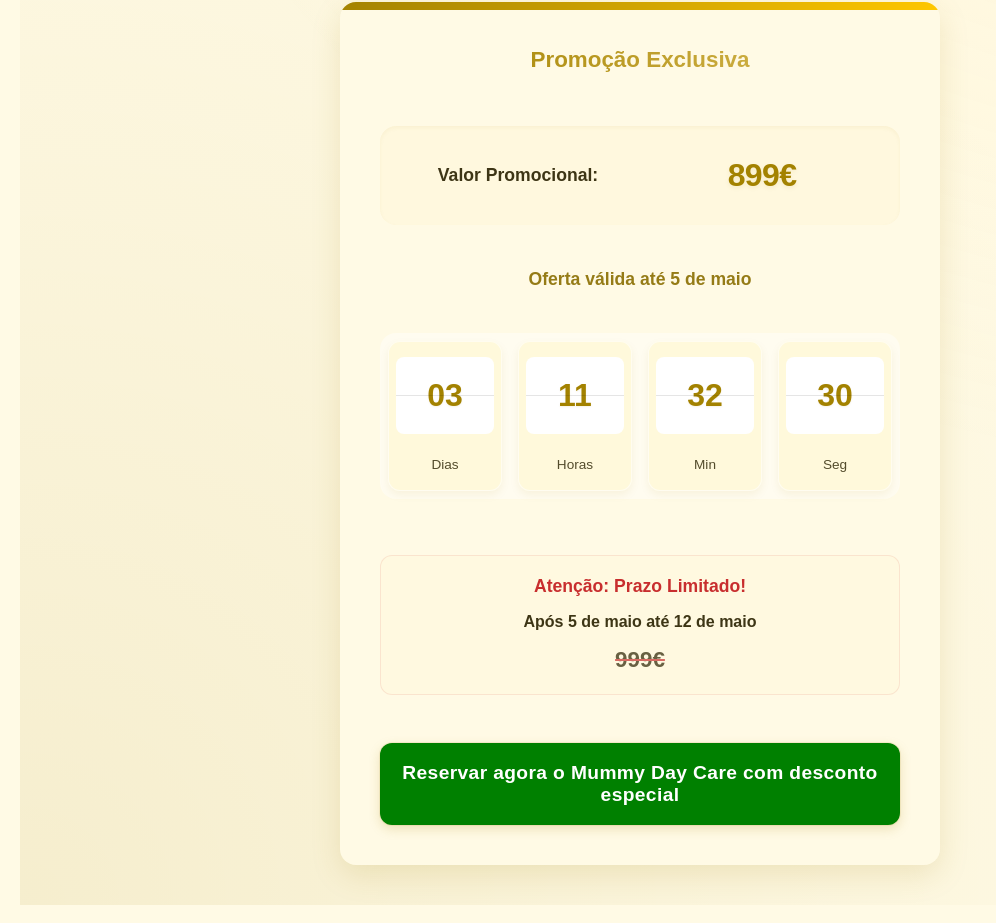
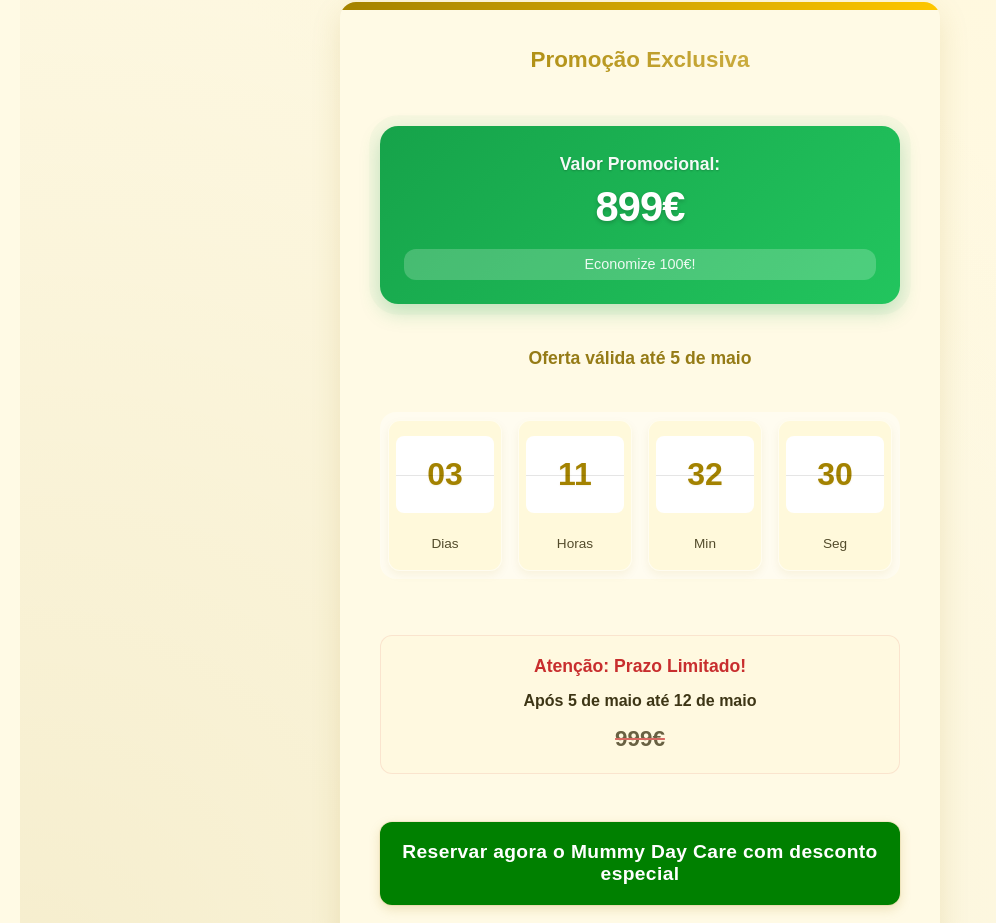
Before and after one commit to Webtech87/Mummy_LandingPage, a React (Vite) app in the folder client1/: page / in a window 1280 px wide. Shown: the part 875-1798 px from the top of the page, without its empty margins (0-996 px from the left). Built offline with nearby package versions, Linux system fonts and the light colour scheme; no server answers.

Commit message:
add better style to hero section price

```diff
--- a/client1/src/components/Hero/Hero.tsx
+++ b/client1/src/components/Hero/Hero.tsx
@@ -1,9 +1,11 @@
+
 import { useEffect, useState } from "react";
 import { useNavigate } from "react-router-dom";
 import "../../styles/components/hero.css";
 import { toast } from "react-toastify";
 import "react-toastify/dist/ReactToastify.css";
 import { useTranslation } from "react-i18next";
+import { CircleDollarSign } from "lucide-react";
 
 // Interface for the price information from the backend
 interface PriceInfo {
@@ -155,6 +157,15 @@ export default function Hero() {
     ? serverPriceInfo.is_first_phase
     : targetInfo.isFirstPhase;
 
+  // Calculate savings amount (for display purposes)
+  const calculateSavings = () => {
+    // Remove currency symbol and extract numbers
+    const currentPriceValue = parseInt(currentPrice.replace(/[^0-9]/g, ''));
+    const nextPriceValue = parseInt(nextPrice.replace(/[^0-9]/g, ''));
+    const savings = nextPriceValue - currentPriceValue;
+    return `${savings}€`;
+  };
+
   return (
     <section className="hero-section" aria-labelledby="main-heading">
       <div className="hero-container">
@@ -190,11 +201,12 @@ export default function Hero() {
               <span className="offer-title">{t("top_ptomotion.title")}</span>
             </div>
 
-            <div className="offer-price-container">
+            <div className="offer-price-container" aria-label="Preço promocional">
               <span className="offer-price-label">{t("top_ptomotion.prom_price")}:</span>
               <span className="offer-price-value">
                 {currentPrice}
               </span>
+              <span className="offer-price-savings">Economize {calculateSavings()}!</span>
             </div>
 
             <p className="offer-deadline">
--- a/client1/src/styles/components/hero.css
+++ b/client1/src/styles/components/hero.css
@@ -1,3 +1,4 @@
+
 :root {
   --primary-color: #A38200;
   --primary-dark: #8a6e00;
@@ -10,6 +11,8 @@
   --accent-gradient: linear-gradient(97deg, #A38200 5%, #ffe290 160%);
   --timer-bg: #fff9db;
   --warning-red: #c82e2e;
+  --price-gradient: linear-gradient(135deg, #16a34a 0%, #22c55e 100%);
+  --price-shadow: 0 8px 20px rgba(22, 163, 74, 0.25);
 }
 
 * {
@@ -219,35 +222,90 @@
 }
 
 .offer-price-container {
-    background: rgba(255, 248, 221, 0.8);
-    border-radius: 16px;
+  background: var(--price-gradient);
+  border-radius: 18px;
   padding: 1.5rem;
   margin: 1.5rem 0;
   display: flex;
+  flex-direction: column;
   align-items: center;
   justify-content: center;
-    gap: 1rem;
-    box-shadow: inset 0 2px 4px rgba(163, 130, 0, 0.06);
-    transition: transform 0.3s ease;
+  gap: -0.1rem;
+  box-shadow: var(--price-shadow);
+  transition: all 0.3s ease;
+  position: relative;
+  overflow: hidden;
+  animation: pulsate 2s infinite alternate;
+}
+
+@keyframes pulsate {
+  0% {
+    box-shadow: var(--price-shadow), 0 0 0 0 rgba(22, 163, 74, 0.3);
+  }
+  100% {
+    box-shadow: var(--price-shadow), 0 0 0 12px rgba(22, 163, 74, 0);
+  }
+}
+
+.offer-price-container::before {
+  content: '';
+  position: absolute;
+  top: -50%;
+  left: -50%;
+  width: 200%;
+  height: 200%;
+  background: radial-gradient(circle, rgba(255,255,255,0.2) 0%, rgba(255,255,255,0) 70%);
+  opacity: 0;
+  transform: rotate(45deg);
+  transition: all 0.6s ease;
 }
 
 .offer-price-container:hover {
-    transform: scale(1.02);
+  transform: translateY(-4px) scale(1.03);
+}
+
+.offer-price-container:hover::before {
+  opacity: 1;
+  transform: rotate(45deg) translateY(-100px);
 }
 
 .offer-price-label {
   font-size: 1.1rem;
   font-weight: 600;
-    color: var(--text-dark);
-    opacity: 0.9;
+  color: rgba(255, 255, 255, 0.95);
+  text-shadow: 0 1px 2px rgba(0, 0, 0, 0.2);
+  position: relative;
+  margin-bottom: -0.2rem;
 }
 
 .offer-price-value {
-    font-size: 2rem;
+  font-size: 2.6rem;
   font-weight: 800;
-    color: var(--primary-color);
+  color: white;
   letter-spacing: -0.02em;
-    text-shadow: 0 2px 4px rgba(163, 130, 0, 0.1);
+  text-shadow: 0 2px 4px rgba(0, 0, 0, 0.2);
+  position: relative;
+  transform: scale(1);
+  transition: transform 0.3s ease;
+  display: inline-flex;
+  align-items: center;
+  justify-content: center;
+}
+
+
+
+.offer-price-container:hover .offer-price-value {
+  transform: scale(1.05);
+}
+
+.offer-price-savings {
+  font-size: 0.9rem;
+  font-weight: 500;
+  color: rgba(255, 255, 255, 0.9);
+  background: rgba(255, 255, 255, 0.2);
+  padding: 0.25rem 0.75rem;
+  border-radius: 12px;
+  margin-top: 0.5rem;
 }
 
 .offer-deadline {
@@ -416,9 +474,18 @@
   }
 
   .offer-price-container {
-      padding: 1rem;
-      flex-direction: column;
-      gap: 0.5rem;
+    padding: 1.2rem;
+  }
+
+  .offer-price-value {
+    font-size: 2.2rem;
+  }
+
+  .offer-price-value::before {
+    width: 20px;
+    height: 20px;
+    font-size: 1rem;
+    left: -28px;
   }
 
   .countdown-timer {
@@ -469,6 +536,13 @@
   }
 
   .offer-price-value {
-      font-size: 1.6rem;
+    font-size: 1.8rem;
+  }
+
+  .offer-price-value::before {
+    width: 18px;
+    height: 18px;
+    font-size: 0.9rem;
+    left: -24px;
   }
 }
```
Lines whose indentation alone changed are shown as unchanged.
